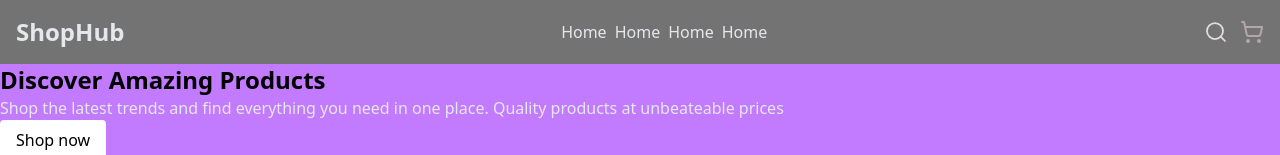
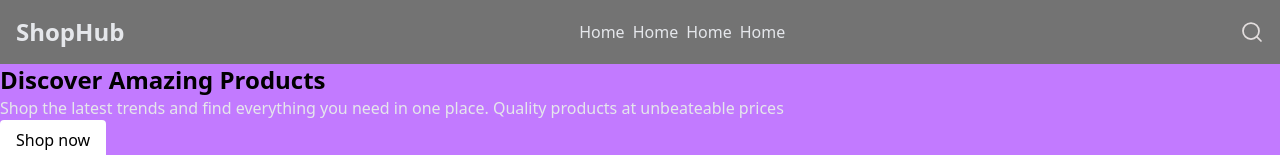
Before and after one commit to MoeHein13/Mini_Ecommerce_DashBoard, a React (Vite) app: page / in a window 1280 px wide. Shown: the top 155 px of the page. Built offline with nearby package versions, Linux system fonts and the light colour scheme.

Commit message:
add on the state

```diff
--- a/src/Components/Navigation.tsx
+++ b/src/Components/Navigation.tsx
@@ -1,5 +1,7 @@
 import { Search, ShoppingCart } from "lucide-react";
+import { useState } from "react";
 const Navigation = () => {
+  const [menuDrop, setMenuDrop] = useState(false);
   return (
     <>
       <div>
@@ -13,7 +15,7 @@ const Navigation = () => {
           </div>
           <div className="flex items-center gap-3">
             <Search color="#e3dede" strokeWidth={1.75} />
-            <ShoppingCart color="#b5a6a6" />
+            {menuDrop && <ShoppingCart color="#b5a6a6" />}
           </div>
         </nav>
         <div className="w-full bg-purple-400 ">
```
